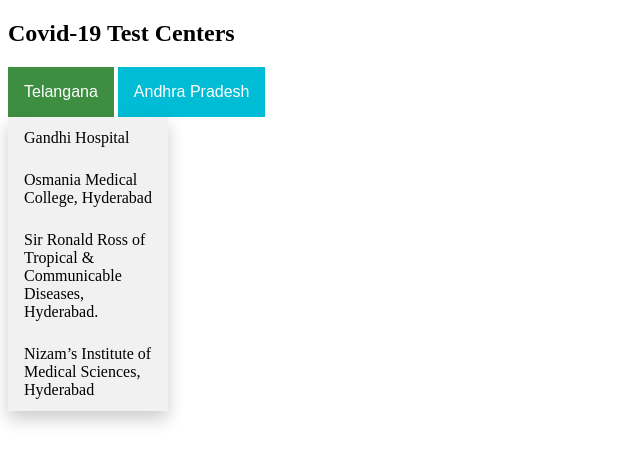
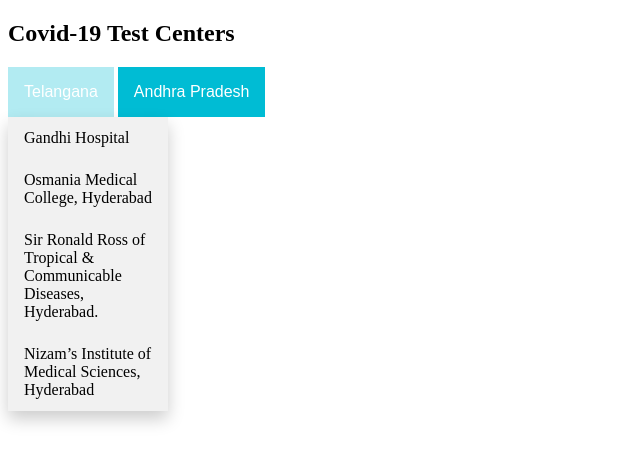
Before and after one commit to yuvrajchowdary/covid-19, a plain HTML site: page index.html in a window 1280 px wide. In both pictures the pointer is over the button "Telangana". Shown: the whole page, without its empty margins (0-640 px from the left). Drawn offline with Linux system fonts and the light colour scheme; a web font is replaced by a local one.

Commit message:
Update index.html

```diff
--- a/index.html
+++ b/index.html
@@ -47,7 +47,7 @@ body {
       }
 
       .dropdown:hover .dropbtn {
-        background-color: #3e8e41;
+        background-color: #b2ebf2;
       }
     </style>
   </head>
```
